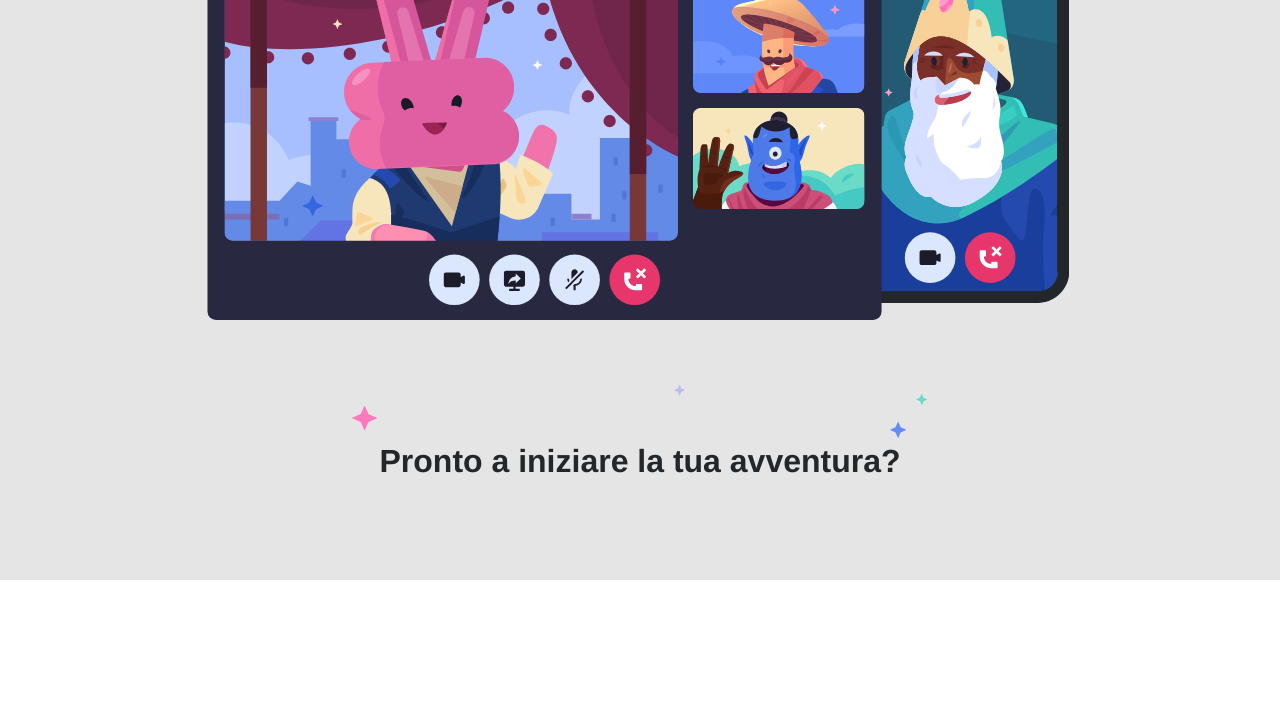
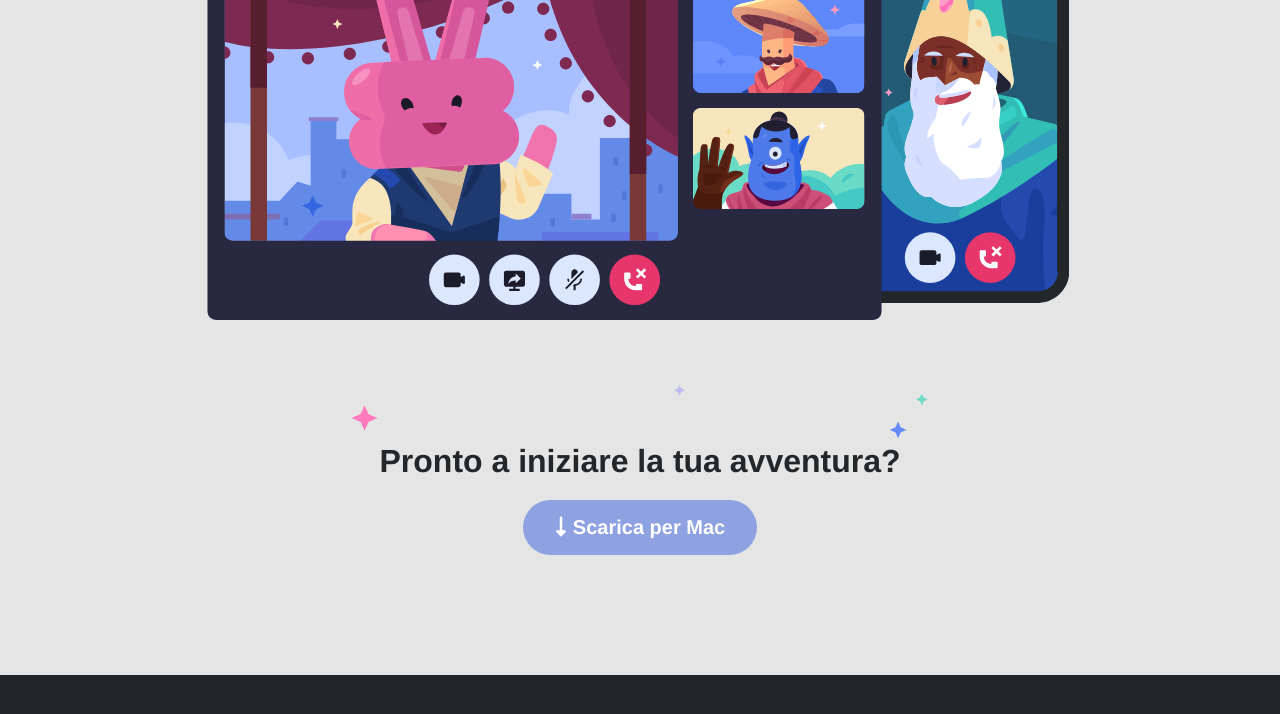
Before and after one commit to Penna92/htmlcss-discord, a plain HTML site: page index.html in a window 1280 px wide. Shown: the part 3037-3751 px from the top of the page. Before the commit the page ends 3617 px from the top, so only its background shows below. Drawn offline with Linux system fonts and the light colour scheme.

Commit message:
index&style: added last centered-button in main

```diff
--- a/css/style.css
+++ b/css/style.css
@@ -197,3 +197,20 @@ h2 {
 h3 {
     font-size: 2.5vw;
 }
+
+/* footer */
+
+footer {
+    height: 70vh;
+    background-color: #23272a;
+}
+
+.centered {
+    text-align: center;
+}
+
+a.centered {
+    display: block;
+    margin: 20px auto;
+    width: fit-content;
+}
--- a/index.html
+++ b/index.html
@@ -128,6 +128,10 @@
                 <div class="title-center">
                     <h3>Pronto a iniziare la tua avventura?</h3>
                 </div>
+                <a href="#" class="btn centered">
+                    <i class="fas fa-long-arrow-alt-down"></i>
+                    Scarica per Mac
+                </a>
             </div>
         </section>
         <!-- /quarta main section centrata -->
```
